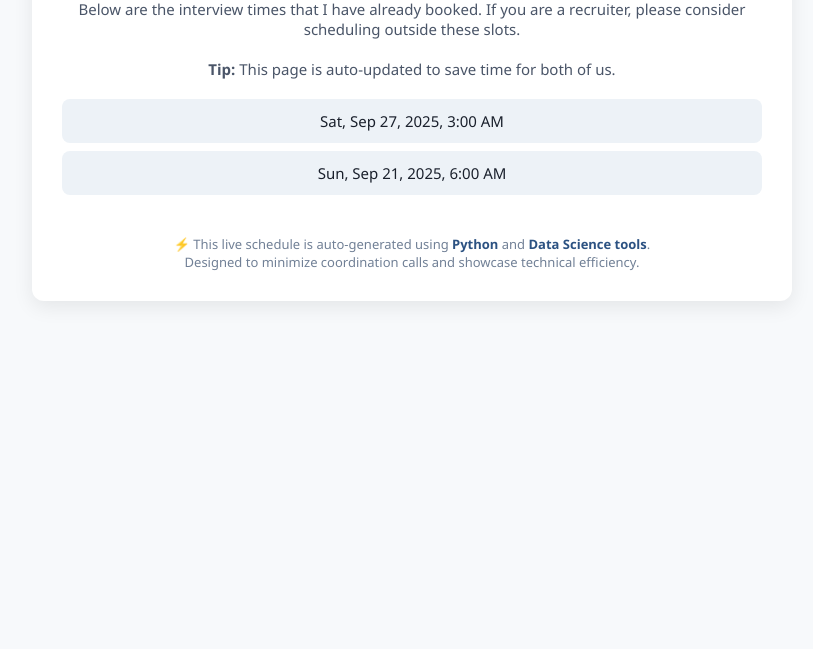
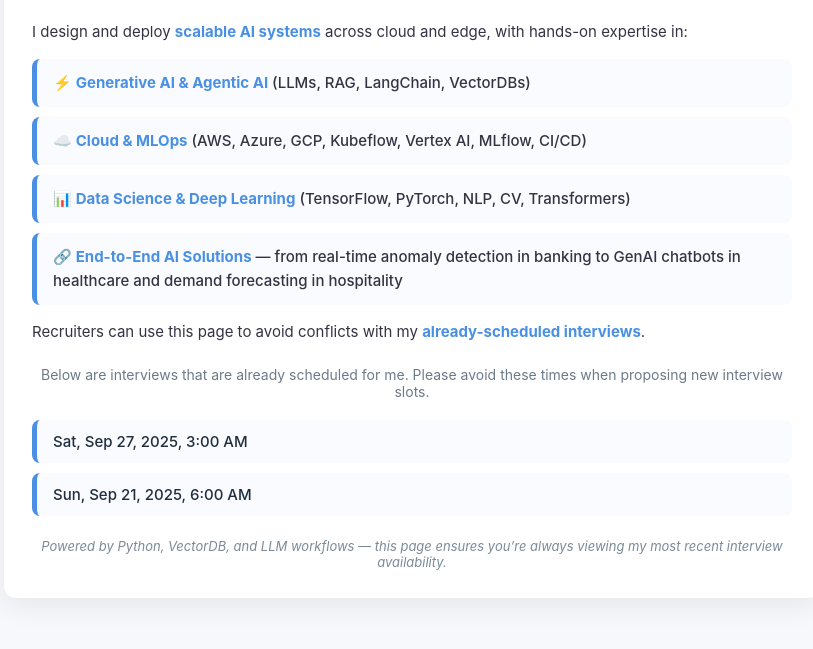
Before and after one commit to naveenkumaritaimlds/naveenkumaritaimlds.github.io, a plain HTML site: page my_upcoming_interviews.html in a window 1280 px wide. Shown: the part 151-800 px from the top of the page, without its empty margins (228-1041 px from the left). Drawn offline with Linux system fonts and the light colour scheme.

Commit message:
Update my_upcoming_interviews.html

```diff
--- a/my_upcoming_interviews.html
+++ b/my_upcoming_interviews.html
@@ -1,126 +1,133 @@
 <!DOCTYPE html>
 <html lang="en">
 <head>
-  <meta charset="UTF-8">
-  <title>Upcoming Interviews (Already Scheduled Slots)</title>
-  <meta name="viewport" content="width=device-width, initial-scale=1.0">
+  <meta charset="UTF-8" />
+  <title>My Upcoming Interviews (Already Scheduled)</title>
+  <meta name="viewport" content="width=device-width, initial-scale=1" />
   <style>
     body {
-      font-family: "Segoe UI", Roboto, Arial, sans-serif;
+      font-family: Inter, system-ui, -apple-system, "Segoe UI", Roboto, "Helvetica Neue", Arial;
+      background: #f6f8fb;
       margin: 0;
-      background: #f7f9fb;
-      color: #2d3748;
+      padding: 20px;
+      color: #1f2d3d;
     }
     .container {
-      max-width: 700px;
-      margin: 60px auto;
+      max-width: 760px;
+      margin: auto;
       background: #fff;
       border-radius: 12px;
-      box-shadow: 0 6px 20px rgba(0,0,0,0.08);
-      padding: 30px;
-      text-align: center;
+      padding: 28px;
+      box-shadow: 0 8px 28px rgba(0,0,0,0.07);
     }
     h1 {
       font-size: 22px;
-      margin-bottom: 6px;
-      color: #2c5282;
+      margin-bottom: 10px;
+      text-align: center;
+    }
+    .intro {
+      margin-bottom: 22px;
+      font-size: 15px;
+      line-height: 1.6;
+      color: #334;
+    }
+    .intro strong {
+      color: #4a90e2;
     }
     p.lead {
-      font-size: 15px;
-      color: #4a5568;
+      text-align: center;
+      font-size: 14px;
+      color: #6c7a89;
       margin-bottom: 20px;
     }
     ul {
       list-style: none;
       padding: 0;
-      margin: 0;
     }
     li {
-      background: #edf2f7;
-      margin: 8px 0;
+      background: #f9fbfe;
+      margin: 10px 0;
       padding: 12px 16px;
+      border-left: 5px solid #4a90e2;
       border-radius: 8px;
       font-size: 15px;
       font-weight: 500;
-      color: #1a202c;
-    }
-    li:hover {
-      background: #e2e8f0;
-    }
-    .loading {
-      color: #718096;
-      font-style: italic;
     }
     footer {
-      margin-top: 40px;
+      margin-top: 22px;
       font-size: 13px;
-      color: #718096;
       text-align: center;
-    }
-    footer span {
-      color: #2c5282;
-      font-weight: 600;
+      color: #7b8a99;
+      font-style: italic;
     }
   </style>
 </head>
 <body>
   <div class="container">
-    <h1>Upcoming Interviews (Already Scheduled Slots)</h1>
-    <p class="lead">
-      Below are the interview times that I have already booked.
-      If you are a recruiter, please consider scheduling outside these slots.
-      <br><br>
-      <strong>Tip:</strong> This page is auto-updated to save time for both of us.
-    </p>
+    <h1>My Upcoming Interviews (Already Scheduled)</h1>
 
+    <!-- Intro section -->
+    <div class="intro">
+      Hello 👋, I’m <strong>Naveenkumar I T</strong>, a Senior Tech Lead in <strong>AI/ML, Data Science, and Generative AI</strong> based in Bangalore.<br><br>
+      I design and deploy <strong>scalable AI systems</strong> across cloud and edge, with hands-on expertise in:
+      <ul>
+        <li>⚡ <strong>Generative AI & Agentic AI</strong> (LLMs, RAG, LangChain, VectorDBs)</li>
+        <li>☁️ <strong>Cloud & MLOps</strong> (AWS, Azure, GCP, Kubeflow, Vertex AI, MLflow, CI/CD)</li>
+        <li>📊 <strong>Data Science & Deep Learning</strong> (TensorFlow, PyTorch, NLP, CV, Transformers)</li>
+        <li>🔗 <strong>End-to-End AI Solutions</strong> — from real-time anomaly detection in banking to GenAI chatbots in healthcare and demand forecasting in hospitality</li>
+      </ul>
+      Recruiters can use this page to avoid conflicts with my <strong>already-scheduled interviews</strong>.
+    </div>
+
+    <!-- Lead-in to booked slots -->
+    <p class="lead">Below are interviews that are already scheduled for me. Please avoid these times when proposing new interview slots.</p>
+
+    <!-- Slot list -->
     <ul id="slotList">
-      <li class="loading">Loading slots...</li>
+      <li>Loading slots...</li>
     </ul>
 
-    <footer>
-      ⚡ This live schedule is auto-generated using <span>Python</span> and <span>Data Science tools</span>.
-      <br>
-      Designed to minimize coordination calls and showcase technical efficiency.
-    </footer>
+    <!-- Footer -->
+    <footer id="footerMessage"></footer>
   </div>
 
   <script>
-    // Utility: format datetime in 12-hour with AM/PM
-    function formatDateTime(datetimeStr) {
-      const d = new Date(datetimeStr);
-      if (isNaN(d)) return datetimeStr;
-      const options = {
-        weekday: 'short', month: 'short', day: 'numeric',
-        year: 'numeric', hour: 'numeric', minute: '2-digit',
-        hour12: true
-      };
-      return d.toLocaleString('en-US', options);
-    }
+    // Rotating footer messages
+    const footerMessages = [
+      "This page is maintained automatically using Python, ensuring you always see my latest interview schedule.",
+      "This page is auto-updated through lightweight LLM-powered scripts, keeping my schedule current for you.",
+      "This schedule is backed by a VectorDB-style data store, making updates reliable and efficient.",
+      "This schedule is maintained with a simple ML Ops workflow, so recruiters always have an up-to-date view.",
+      "Powered by Python, VectorDB, and LLM workflows — this page ensures you’re always viewing my most recent interview availability."
+    ];
+    document.getElementById("footerMessage").textContent =
+      footerMessages[Math.floor(Math.random() * footerMessages.length)];
 
-    async function loadSlots() {
-      const listEl = document.getElementById("slotList");
-      try {
-        const res = await fetch("slots.json");
-        const slots = await res.json();
-
-        if (!slots || slots.length === 0) {
-          listEl.innerHTML = "<li class='loading'>No slots are currently booked.</li>";
+    // Fetch slots.json
+    fetch("slots.json")
+      .then(res => res.json())
+      .then(data => {
+        const list = document.getElementById("slotList");
+        list.innerHTML = "";
+        if (data.length === 0) {
+          list.innerHTML = "<li style='color:#7b8a99'>No upcoming interviews found.</li>";
           return;
         }
-
-        listEl.innerHTML = "";
-        slots.forEach(slot => {
+        data.forEach(item => {
+          const date = new Date(item.datetime);
+          const options = {
+            weekday: 'short', year: 'numeric', month: 'short',
+            day: 'numeric', hour: 'numeric', minute: '2-digit', hour12: true
+          };
           const li = document.createElement("li");
-          li.textContent = formatDateTime(slot.datetime);
-          listEl.appendChild(li);
+          li.textContent = date.toLocaleString('en-US', options);
+          list.appendChild(li);
         });
-      } catch (e) {
-        listEl.innerHTML = "<li class='loading'>Could not load slots. Please try later.</li>";
-        console.error("Error loading slots:", e);
-      }
-    }
-
-    loadSlots();
+      })
+      .catch(err => {
+        console.error("Error loading slots:", err);
+        document.getElementById("slotList").innerHTML = "<li style='color:red'>Failed to load interview slots.</li>";
+      });
   </script>
 </body>
 </html>
```
